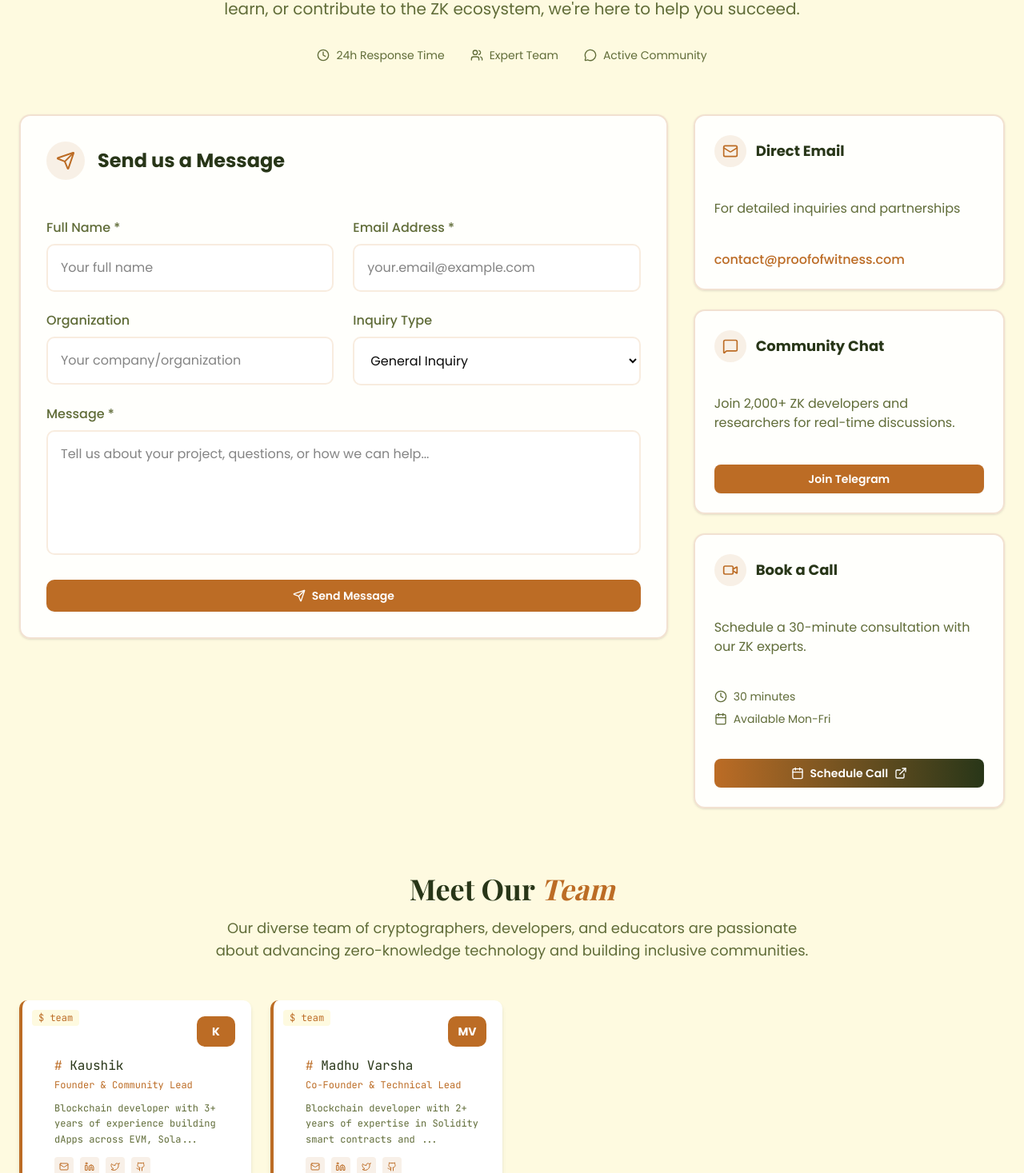
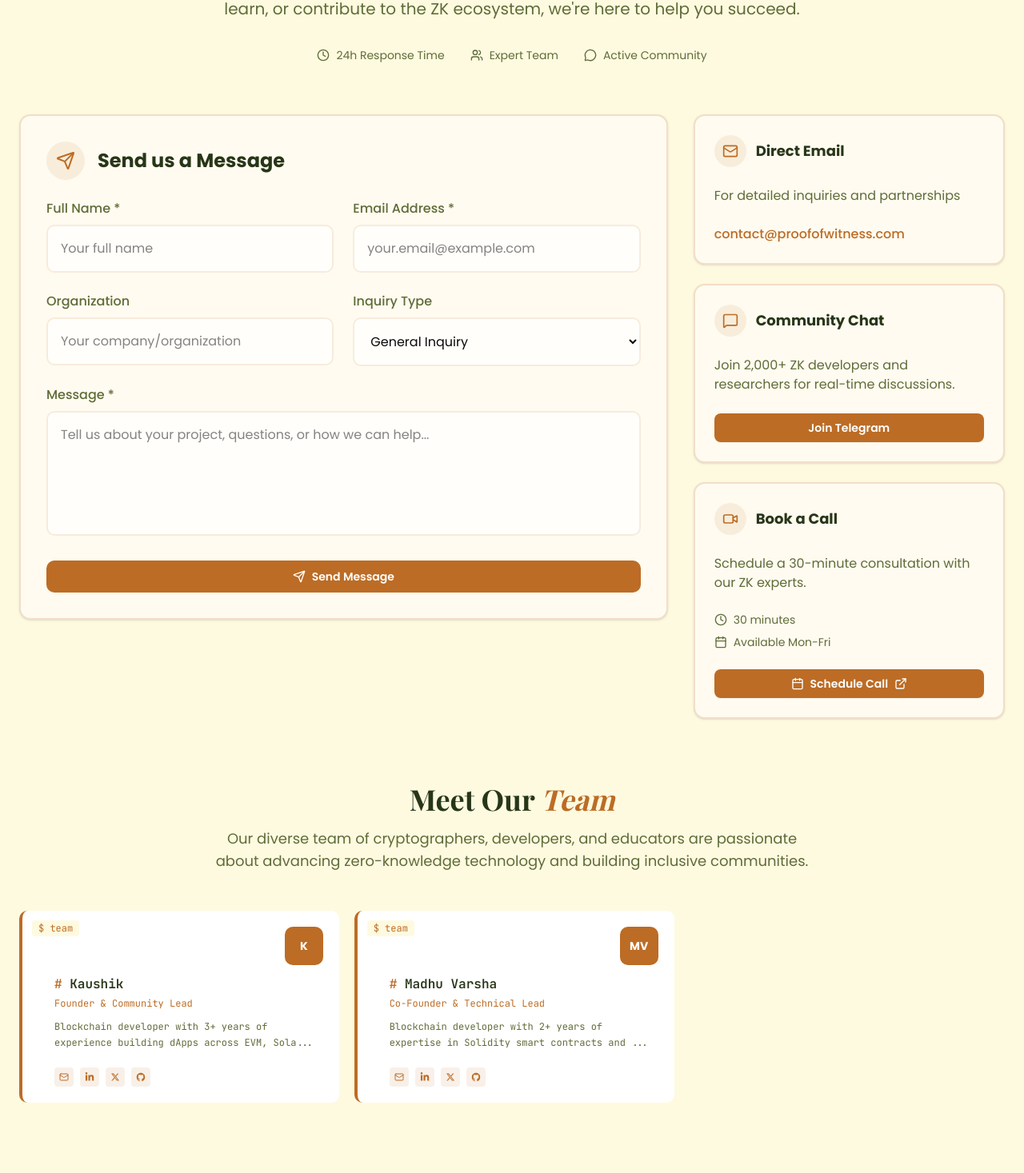
Before and after one commit to MadhuVarshaP/PoW, a Next.js app: page /contact in a window 1280 px wide. Shown: the part 234-1701 px from the top of the page at 80% size. Built offline with nearby package versions, Linux system fonts and the light colour scheme.

Commit message:
contact page updated

```diff
--- a/src/app/contact/page.js
+++ b/src/app/contact/page.js
@@ -12,15 +12,16 @@ import {
   MapPin,
   Clock,
   Phone,
-  Linkedin,
-  Twitter,
-  Github,
   ExternalLink,
   Users,
   MessageCircle,
   Video,
 } from "lucide-react";
 import { Button } from "@/components/ui/button";
+import { FaLinkedinIn } from "react-icons/fa";
+import { RiTwitterXFill } from "react-icons/ri";
+import { IoLogoGithub } from "react-icons/io";
+
 
 export default function ContactPage() {
   const teamMembers = [
@@ -111,8 +112,8 @@ export default function ContactPage() {
         >
           {/* Contact Form */}
           <motion.div variants={itemVariants} className="lg:col-span-2">
-            <Card className="p-8 border-2 border-[#BC6C25]/20 hover:border-[#BC6C25]/40 transition-all duration-300 hover:shadow-xl hover:shadow-[#BC6C25]/10 bg-white/90 backdrop-blur-sm">
-              <div className="flex items-center mb-6">
+            <Card className="p-8 border-2 border-[#BC6C25]/20 hover:border-[#BC6C25]/40 transition-shadow duration-300 bg-[#FFFBF0] backdrop-blur-sm">
+              <div className="flex items-center ">
                 <div className="w-12 h-12 rounded-full bg-[#BC6C25]/10 flex items-center justify-center mr-4">
                   <Send className="w-6 h-6 text-[#BC6C25]" />
                 </div>
@@ -194,8 +195,8 @@ export default function ContactPage() {
           {/* Quick Contact & Book a Call */}
           <motion.div variants={itemVariants} className="space-y-6">
             {/* Email Contact */}
-            <Card className="p-6 border-2 border-[#BC6C25]/20 hover:border-[#BC6C25]/40 transition-all duration-300 hover:shadow-xl hover:shadow-[#BC6C25]/10 bg-white/90 backdrop-blur-sm">
-              <div className="flex items-center mb-4">
+            <Card className="p-6 border-2 border-[#BC6C25]/20 hover:border-[#BC6C25]/40 transition-shadow duration-300 bg-[#FFFBF0] backdrop-blur-sm">
+              <div className="flex items-center ">
                 <div className="w-10 h-10 rounded-full bg-[#BC6C25]/10 flex items-center justify-center mr-3">
                   <Mail className="w-5 h-5 text-[#BC6C25]" />
                 </div>
@@ -203,7 +204,7 @@ export default function ContactPage() {
                   Direct Email
                 </h3>
               </div>
-              <p className="text-[#606C38] mb-4">
+              <p className="text-[#606C38]">
                 For detailed inquiries and partnerships
               </p>
               <a
@@ -215,8 +216,8 @@ export default function ContactPage() {
             </Card>
 
             {/* Community Chat */}
-            <Card className="p-6 border-2 border-[#BC6C25]/20 hover:border-[#BC6C25]/40 transition-all duration-300 hover:shadow-xl hover:shadow-[#BC6C25]/10 bg-white/90 backdrop-blur-sm">
-              <div className="flex items-center mb-4">
+            <Card className="p-6 border-2 border-[#BC6C25]/20 hover:border-[#BC6C25]/40 transition-shadow duration-300 bg-[#FFFBF0] backdrop-blur-sm">
+              <div className="flex items-center">
                 <div className="w-10 h-10 rounded-full bg-[#BC6C25]/10 flex items-center justify-center mr-3">
                   <MessageSquare className="w-5 h-5 text-[#BC6C25]" />
                 </div>
@@ -224,7 +225,7 @@ export default function ContactPage() {
                   Community Chat
                 </h3>
               </div>
-              <p className="text-[#606C38] mb-4">
+              <p className="text-[#606C38]">
                 Join 2,000+ ZK developers and researchers for real-time
                 discussions.
               </p>
@@ -239,8 +240,8 @@ export default function ContactPage() {
             </Card>
 
             {/* Book a Call */}
-            <Card className="p-6 border-2 border-[#BC6C25]/20 hover:border-[#BC6C25]/40 transition-all duration-300 hover:shadow-xl hover:shadow-[#BC6C25]/10 bg-white/90 backdrop-blur-sm">
-              <div className="flex items-center mb-4">
+            <Card className="p-6 border-2 border-[#BC6C25]/20 hover:border-[#BC6C25]/40 transition-shadow duration-300 bg-[#FFFBF0] backdrop-blur-sm">
+              <div className="flex items-center">
                 <div className="w-10 h-10 rounded-full bg-[#BC6C25]/10 flex items-center justify-center mr-3">
                   <Video className="w-5 h-5 text-[#BC6C25]" />
                 </div>
@@ -248,10 +249,10 @@ export default function ContactPage() {
                   Book a Call
                 </h3>
               </div>
-              <p className="text-[#606C38] mb-4">
+              <p className="text-[#606C38]">
                 Schedule a 30-minute consultation with our ZK experts.
               </p>
-              <div className="space-y-2 mb-4 text-sm text-[#606C38]">
+              <div className="space-y-2 text-sm text-[#606C38]">
                 <div className="flex items-center gap-2">
                   <Clock className="w-4 h-4" />
                   <span>30 minutes</span>
@@ -262,7 +263,7 @@ export default function ContactPage() {
                 </div>
               </div>
               <Button
-                className="w-full bg-gradient-to-r from-[#BC6C25] to-[#283618] hover:from-[#283618] hover:to-[#BC6C25] text-white font-semibold flex items-center justify-center gap-2"
+                className="w-full bg-[#BC6C25] hover:bg-[#283618] text-white font-semibold flex items-center justify-center gap-2"
                 onClick={() =>
                   window.open(
                     "https://calendly.com/proofofwitness/consultation",
@@ -297,7 +298,7 @@ export default function ContactPage() {
             </p>
           </motion.div>
 
-          <div className="grid md:grid-cols-2 lg:grid-cols-4 gap-6">
+          <div className="grid md:grid-cols-1 lg:grid-cols-3 gap-6 ">
             {teamMembers.map((member, index) => (
               <motion.div key={index} variants={itemVariants}>
                 <motion.div
@@ -307,7 +308,7 @@ export default function ContactPage() {
                   viewport={{ once: true }}
                   className="h-full"
                 >
-                  <div className="relative group bg-white border-l-4 border-[#BC6C25] p-5 rounded-lg shadow-md hover:shadow-xl transition-all duration-300 overflow-hidden h-[240px] flex flex-col">
+                  <div className="relative group bg-white border-l-4 border-[#BC6C25] p-5 rounded-lg transition-shadow duration-300 overflow-hidden h-[240px] flex flex-col w-[400px]">
                     <div className="absolute top-3 left-3 text-xs text-[#BC6C25] font-mono bg-[#fefae0] px-2 py-0.5 rounded">
                       $ team
                     </div>
@@ -323,7 +324,7 @@ export default function ContactPage() {
                     </div>
 
                     {/* Name and Role */}
-                    <h3 className="text-base font-mono text-[#283618] mb-1 pl-5">
+                    <h3 className="text-base font-mono text-[#283618] mb-1 pl-5 font-semibold">
                       <span className="text-[#BC6C25]">#</span> {member.name}
                     </h3>
                     <p className="text-xs font-mono text-[#BC6C25] mb-3 pl-5">
@@ -351,7 +352,7 @@ export default function ContactPage() {
                         rel="noopener noreferrer"
                         className="w-6 h-6 rounded bg-[#BC6C25]/10 hover:bg-[#BC6C25]/20 flex items-center justify-center transition-colors duration-300"
                       >
-                        <Linkedin className="w-3 h-3 text-[#BC6C25]" />
+                        <FaLinkedinIn className="w-3 h-3 text-[#BC6C25]" />
                       </a>
                       <a
                         href={member.twitter}
@@ -359,7 +360,7 @@ export default function ContactPage() {
                         rel="noopener noreferrer"
                         className="w-6 h-6 rounded bg-[#BC6C25]/10 hover:bg-[#BC6C25]/20 flex items-center justify-center transition-colors duration-300"
                       >
-                        <Twitter className="w-3 h-3 text-[#BC6C25]" />
+                        <RiTwitterXFill className="w-3 h-3 text-[#BC6C25]" />
                       </a>
                       <a
                         href={member.github}
@@ -367,7 +368,7 @@ export default function ContactPage() {
                         rel="noopener noreferrer"
                         className="w-6 h-6 rounded bg-[#BC6C25]/10 hover:bg-[#BC6C25]/20 flex items-center justify-center transition-colors duration-300"
                       >
-                        <Github className="w-3 h-3 text-[#BC6C25]" />
+                        <IoLogoGithub className="w-3 h-3 text-[#BC6C25]" />
                       </a>
                     </div>
 
--- a/src/app/events/page.js
+++ b/src/app/events/page.js
@@ -16,7 +16,7 @@ export default function EventsPage() {
   const events = [
     {
       title: "ZK Witness Chennai",
-      date: "June 21, 2024",
+      date: "June 21, 2025",
       time: "2:00 PM IST",
       location: "Chennai, India",
       description:
@@ -28,7 +28,7 @@ export default function EventsPage() {
     },
     {
       title: "ZK Witness Bangalore",
-      date: "July 10, 2024",
+      date: "July 10, 2025",
       time: "3:00 PM IST",
       location: "Bangalore, India",
       description:
@@ -40,7 +40,7 @@ export default function EventsPage() {
     },
     {
       title: "ZK Witness Mumbai",
-      date: "August 15, 2024",
+      date: "August 06, 2025",
       time: "4:00 PM IST",
       location: "Mumbai, India",
       description:
@@ -177,7 +177,7 @@ export default function EventsPage() {
                     </div>
                   </div>
                   <div className="mt-4">
-                    <Button className="bg-[#BC6C25] hover:bg-[#283618] text-white font-semibold py-2 px-6 rounded-lg transition-colors duration-300 flex items-center justify-center gap-2 w-full sm:w-fit font-mono">
+                    <Button className="bg-[#BC6C25] hover:bg-[#283618] text-white cursor-pointer font-semibold py-2 px-6 rounded-lg transition-colors duration-300 flex items-center justify-center gap-2 w-full sm:w-fit font-mono">
                       <span> &gt; Register Now</span>
                       <ArrowRight className="w-4 h-4" />
                     </Button>
--- a/src/app/page.js
+++ b/src/app/page.js
@@ -285,7 +285,7 @@ export default function Component() {
                 title: "Community Building",
                 description:
                   "Foster connections between ZK enthusiasts globally.",
-                color: "from-[#606C38] to-[#283618]",
+                color: "from-[#283618] to-[#DDA15E]",
               },
             ].map((activity, index) => (
               <motion.div key={index} variants={itemVariants}>
@@ -296,8 +296,7 @@ export default function Component() {
                   viewport={{ once: true }}
                   className="h-full"
                 >
-                  <div className="relative group bg-white rounded-xl border-2 border-[#BC6C25]/20 hover:border-[#BC6C25]/40 p-5 shadow-lg hover:shadow-xl transition-all duration-300 overflow-hidden h-[200px] flex flex-col">
-                    {/* Header with Icon */}
+                  <div className="relative group bg-[#FFFBF0] rounded-xl border-2 border-[#BC6C25]/20 hover:border-[#BC6C25]/40 p-5 transition-shadow duration-300 overflow-hidden h-[200px] flex flex-col">
                     <div className="flex items-center justify-between mb-4">
                       <div
                         className={`w-12 h-12 rounded-full bg-gradient-to-r ${activity.color} flex items-center justify-center shadow-md`}
```
